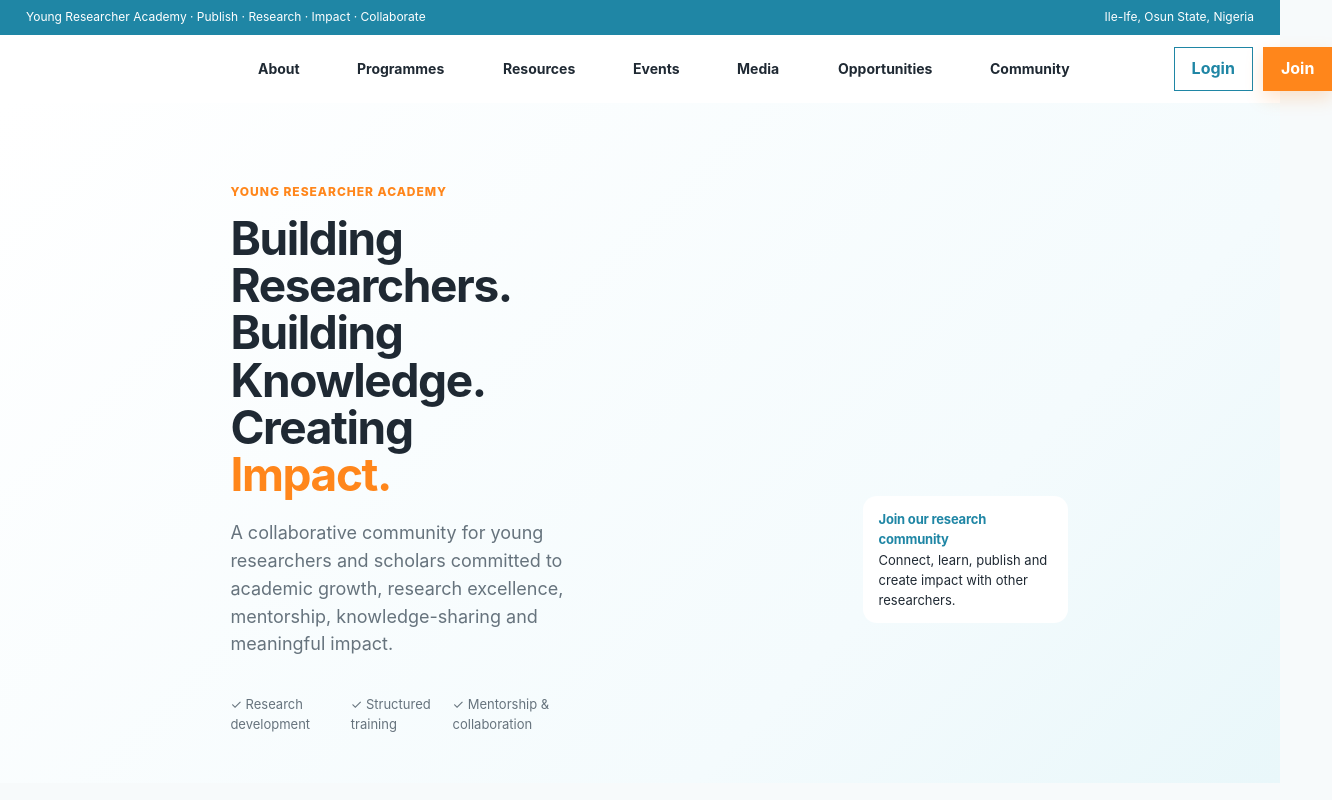
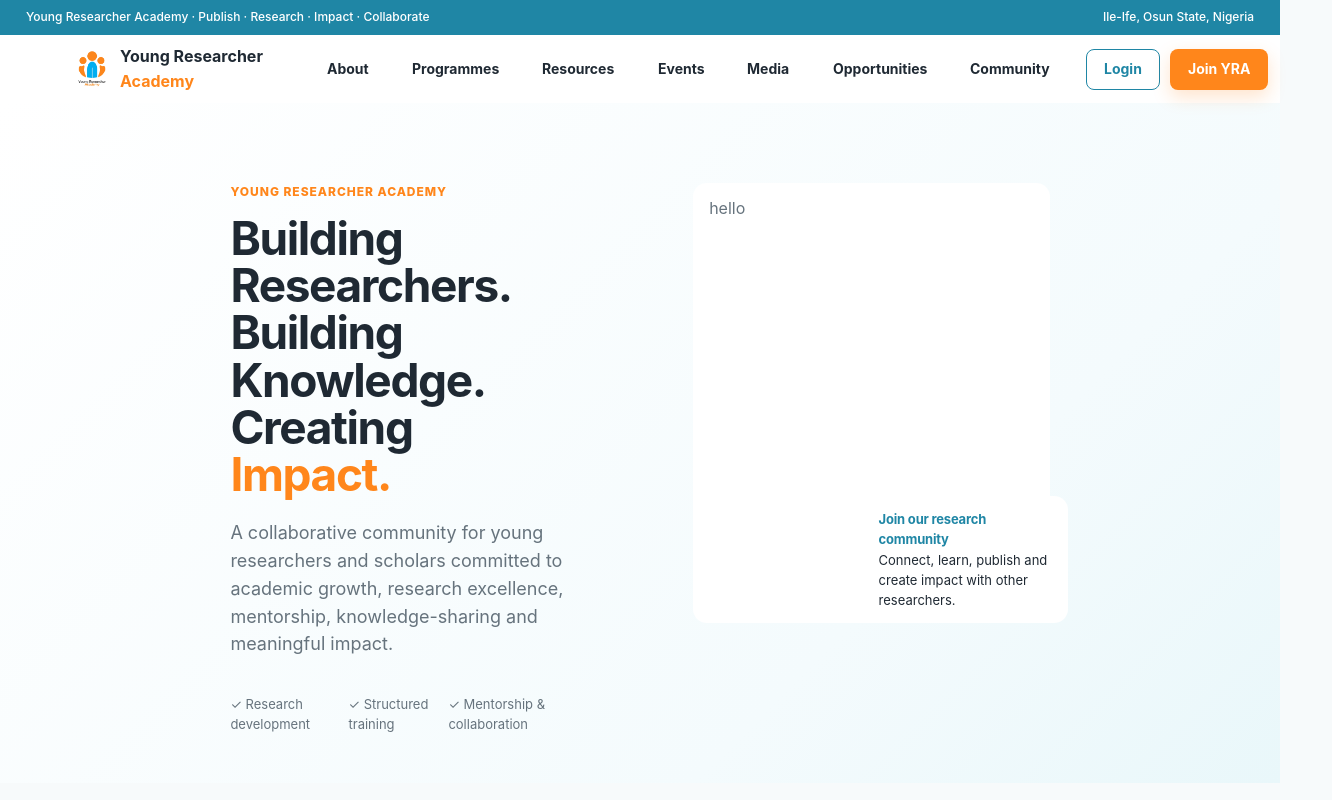
Before and after one commit to obuhdaniel/nextgen-cohort8-component-communication-week8, an Angular app: page / in a window 1280 px wide. Shown: the top 800 px of the page, 1332 px wide, since content can reach past the window. Built offline with nearby package versions, Linux system fonts and the light colour scheme.

Commit message:
feat: fix navbar

```diff
--- a/src/app/home/home.css
+++ b/src/app/home/home.css
@@ -188,6 +188,11 @@ span {
   .section-1-logo-wrapper {
     width: 600px;
     height: 440px;
+     background: #fff;
+    box-shadow: var(--shadow-card);
+    border: 1px solid var(--color-brand-line);
+    border-radius: 14px;
+    padding: 13px 16px;
   }
   .section-1-logo-wrapper-holder {
     bottom: -8%;
--- a/src/app/home/home.html
+++ b/src/app/home/home.html
@@ -34,6 +34,8 @@
       </div>
       <div class="section-1-logo-wrapper relative flex flex-col h-full">
     <!-- missing app logo -->
+
+    <p>hello</p>
         <div class="section-1-logo-wrapper-overflow absolute">
           <b>Join our research community</b>
           <br />
--- a/src/app/reusable/button/button.css
+++ b/src/app/reusable/button/button.css
@@ -1,12 +1,3 @@
-/* Design tokens (put these in styles.css or :root) */
-:root {
-  --color-brand-teal: #1f86a5;
-  --color-brand-teal-dark: #176d86;
-  --color-brand-orange: #ff861b;
-  --color-brand-orange-dark: #e66e00;
-  --color-white: #fff;
-  --radius-button: 10px;
-}
 
 /* Base: shared by every button variant */
 .btn {
--- a/src/app/reusable/nav/man-nav/man-nav.css
+++ b/src/app/reusable/nav/man-nav/man-nav.css
@@ -1,105 +1,181 @@
-header {
+
+.site-header {
   backdrop-filter: blur(10px);
   border-bottom: 1px solid var(--color-brand-line);
+  width: 100%;
 }
-nav ul li a {
+
+.main-nav {
+  min-height: 68px;
+  padding: 0 clamp(20px, 5vw, 72px);
+  gap: 32px;
+  justify-content: space-between;
+  box-sizing: border-box;
+}
+
+/* Logo */
+.logo-container-wrapper {
+  display: flex;
+  flex: 0 0 auto;
+  align-items: center;
+}
+
+.logo-container-wrapper img {
+  display: block;
+  max-width: 100%;
+}
+
+/* Navigation and action buttons */
+.nav-content {
+  display: flex;
+  flex: 1;
+  min-width: 0;
+  align-items: center;
+  justify-content: space-between;
+  gap: 24px;
+}
+
+.nav-links-list {
+  display: flex;
+  align-items: center;
+  justify-content: center;
+  gap: clamp(8px, 1.5vw, 24px);
+  list-style: none;
+  padding: 0;
+  margin: 0;
+}
+
+.nav-link-item {
+  flex: 0 0 auto;
+  will-change: transform, opacity;
+}
+
+.nav-links-list a {
+  display: inline-block;
+  padding: 8px 12px;
+  border-radius: 10px;
   color: var(--color-brand-anchorTag);
-  display: inline-block;
-  padding: 6px 14px;
-  border-radius: 10px;
+  text-decoration: none;
+  white-space: nowrap;
   transition:
     transform 220ms cubic-bezier(0.34, 1.56, 0.64, 1),
     background-color 220ms cubic-bezier(0.16, 1, 0.3, 1),
     color 220ms cubic-bezier(0.16, 1, 0.3, 1);
-  will-change: transform;
 }
+
 .nav-links-list a:hover,
 .nav-links-list a.active {
   color: var(--color-brand-teal);
 }
+
 .nav-links-list a:hover {
-  background-color: color-mix(in srgb, var(--color-brand-teal) 6%, transparent);
-  will-change: transform;
+  background-color: color-mix(
+    in srgb,
+    var(--color-brand-teal) 6%,
+    transparent
+  );
 }
 
 .nav-links-list a:active {
   transform: scale(0.965) translateY(1px);
-  background-color: color-mix(in srgb, var(--color-brand-teal) 10%, transparent);
+  background-color: color-mix(
+    in srgb,
+    var(--color-brand-teal) 10%,
+    transparent
+  );
   color: var(--color-brand-teal);
 }
 
 .nav-links-list a:focus-visible {
-  outline: 3px solid color-mix(in srgb, var(--color-brand-teal) 35%, transparent);
+  outline: 3px solid color-mix(
+    in srgb,
+    var(--color-brand-teal) 35%,
+    transparent
+  );
   outline-offset: 2px;
 }
-@media screen and (max-width: 700px) {
+
+.nav-links-list a,
+.button-wrapper {
+  font-size: 14px;
+  font-weight: 650;
+}
+
+.button-wrapper {
+  display: flex;
+  flex: 0 0 auto;
+  align-items: center;
+  justify-content: center;
+  gap: 10px;
+}
+
+.logo-brandname-texts{
+  display: flex;
+  align-items: start;
+  flex-direction: column;
+  margin-right: 20px;
+}
+
+/* Mobile and tablet */
+@media screen and (max-width: 767px) {
+  .main-nav {
+    flex-direction: column;
+    justify-content: flex-start;
+    gap: 0;
+    padding: 0 20px;
+    overflow: hidden;
+  }
+
   .logo-container-wrapper {
     display: none;
   }
-  nav,
-  ul,
+
+  .nav-content {
+    width: 100%;
+    flex-direction: column;
+    justify-content: flex-start;
+    gap: 0;
+  }
+
+  .nav-links-list {
+    width: 100%;
+    flex-direction: column;
+    align-items: center;
+    justify-content: center;
+    gap: 4px;
+    padding-top: 20px;
+  }
+
+  .nav-links-list li {
+    padding: 6px 0;
+  }
+
   .button-wrapper {
     flex-direction: column;
-    justify-items: center;
     align-items: center;
+    padding: 20px 0;
+    gap: 16px;
   }
-  ul {
-    padding-top: 20px;
-  }
-  ul li {
-    padding: 12px 0;
-  }
-  .button-wrapper {
-    padding: 20px 0;
-  }
-  .button-wrapper > * {
-    margin-top: 20px;
-  }
-}
-@media screen and (max-width: 700px) {
-  nav {
-    overflow: hidden;
-  }
+
   .nav-link-item {
     will-change: transform, opacity;
   }
 }
+
+/* Desktop */
 @media screen and (min-width: 768px) {
-  nav,
-  ul {
-    flex-direction: row;
-    justify-items: center;
-    align-items: center;
-  }
-  nav {
+  .main-nav {
     height: 68px;
-    gap: 90px;
+    max-height: none !important;
     opacity: 1 !important;
+    overflow: visible !important;
     transform: none !important;
-    max-height: none !important;
-    overflow: visible !important;
-  }
-  ul {
-    gap: 30px;
-  }
-  .logo-container-wrapper,
-  .button-wrapper {
-    display: flex;
-    flex-direction: row;
-    align-items: center;
-    justify-content: flex-start;
-  }
-  .logo-container-wrapper {
-    margin-left: 12%;
-  }
-  .button-wrapper {
-    gap: 10px;
   }
 
-  nav ul li a {
-    font-size: 14px;
-    font-weight: 650;
+  .nav-content {
+    flex-direction: row;
   }
+
   .nav-link-item {
     opacity: 1 !important;
     transform: none !important;
--- a/src/app/reusable/nav/man-nav/man-nav.html
+++ b/src/app/reusable/nav/man-nav/man-nav.html
@@ -1,21 +1,42 @@
+
 <header
   [@navContainer]
   [@stickyHeaderState]="isHeaderStuck ? 'stuck' : 'idle'"
-  class="flex sticky top-0 z-50 flex-col items-start w-full bg-brand-white/80"
+  class="site-header sticky top-0 z-50 flex w-full flex-col items-start bg-brand-white/80"
 >
-  <!-- missing upper nav -->
-  <div class="w-full" @upperNavEnter ><app-upper-nav [value]="20"  location="Ile-Ife, Osun State, Nigeria"/></div>
+  <div class="w-full" @upperNavEnter>
+    <app-upper-nav
+      [value]="20"
+      location="Ile-Ife, Osun State, Nigeria"
+    />
+  </div>
 
   <nav
     [@mobileNavState]="mobileMenuOpen ? 'open' : 'closed'"
     @mainNavEnter
-    class="bg-brand-white flex w-full overflow-hidden"
+    class="main-nav flex w-full items-center bg-brand-white"
   >
     <div class="logo-container-wrapper">
-      <!-- missing out a navLogo -->
-      <img src="yraBrandName.png" alt="yraBrandName" class="h-15 w-68 object-cover object-center" />
+       <img
+            [src]="logoSrc"
+            alt="{{ brandName }} logo"
+            class="y-footer-logo h-14 w-14 rounded-2xl object-contain bg-white/5 ring-1 ring-white/10 p-1"
+            loading="lazy"
+            width="56"
+            height="56"
+          />
+          <div class="logo-brandname-texts font-bold gap-0 ">
+
+
+          <span class="text-brand-ink "> {{brandName}}</span>
+          <span class="text-brand-orange">Academy</span>
+
+
           </div>
-    <ul class="flex nav-links-list" @linkRow>
+    </div>
+
+    <div class="nav-content">
+      <ul class="nav-links-list flex" @linkRow>
         @for (link of navLinks; track link) {
           <li
             class="nav-link-item"
@@ -24,36 +45,41 @@
           >
             <a
               [routerLink]="link.path"
-            routerLinkActive="text-brand-teal"
+              routerLinkActive="active"
               [@navLinkTapState]="linkTapState(link.path)"
               (click)="onLinkTap(link.path)"
-            >{{ link.name }}</a
             >
+              {{ link.name }}
+            </a>
           </li>
         }
       </ul>
+
       <div class="button-wrapper" @linkRow>
         <div
           class="nav-link-item"
           [@navLink]="'btn-login'"
           [@navLinkMobile]="mobileMenuOpen ? 'in' : 'out'"
         >
-        <!-- missing out a button -->
-        <app-button buttonType="secondary" buttonText="Login" (Navclick)="navigateTolign()" />
+          <app-button
+            buttonType="secondary"
+            buttonText="Login"
+            (Navclick)="navigateTolign()"
+          />
         </div>
+
         <div
           class="nav-link-item"
           [@navLink]="'btn-join'"
           [@navLinkMobile]="mobileMenuOpen ? 'in' : 'out'"
         >
-        <!-- missing out a button -->
-
           <app-button
             buttonType="primary"
-          buttonText="Join"
+            buttonText="Join YRA"
             (Navclick)="clickChildButton('join Yra')"
           />
         </div>
       </div>
+    </div>
   </nav>
 </header>
--- a/src/app/reusable/nav/man-nav/man-nav.ts
+++ b/src/app/reusable/nav/man-nav/man-nav.ts
@@ -16,6 +16,9 @@ export class MainNav {
   mobileMenuOpen = false;
   isHeaderStuck = false;
   tappedLink = new Map<string, 'idle' | 'tap'>();
+
+  protected readonly logoSrc = '/myLogo.jpg';
+  protected readonly brandName = 'Young Researcher';
 
   buttonClicked(buttonText: string) {
     console.log(buttonText, ' i am cliked from main nav componet');
--- a/src/app/reusable/nav/upper-nav/upper-nav.css
+++ b/src/app/reusable/nav/upper-nav/upper-nav.css
@@ -24,6 +24,7 @@
     font-size: 12px;
     text-align: center;
     line-height: 1.55;
+    font-weight: 500;
   }
   p:nth-of-type(1) {
     margin-left: 26px;
--- a/src/styles.css
+++ b/src/styles.css
@@ -59,6 +59,7 @@
   --footer: #123f4d;
   --shadow: 0 10px 30px rgba(19, 49, 61, 0.08);
   --radius: 16px;
+  --radius-button: 8px
 }
 
 * {
```
Lines whose indentation alone changed are shown as unchanged.
